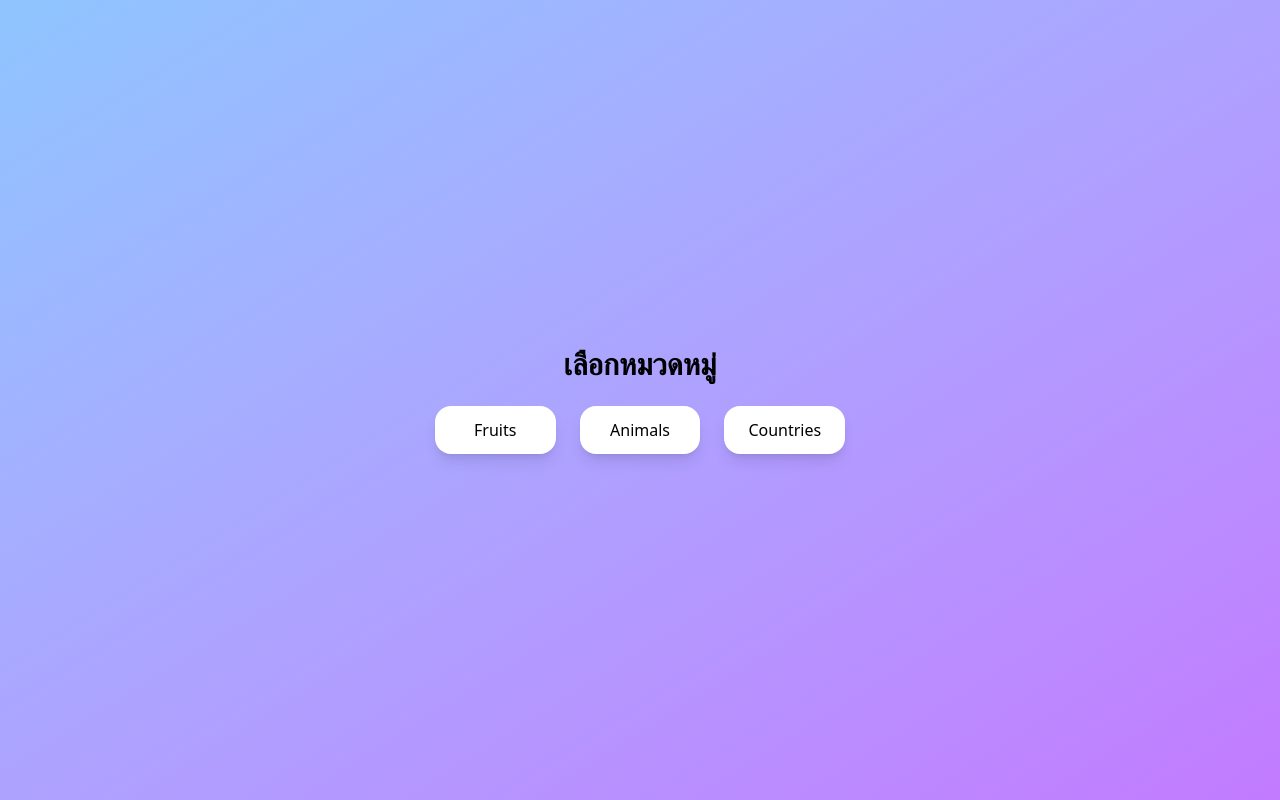
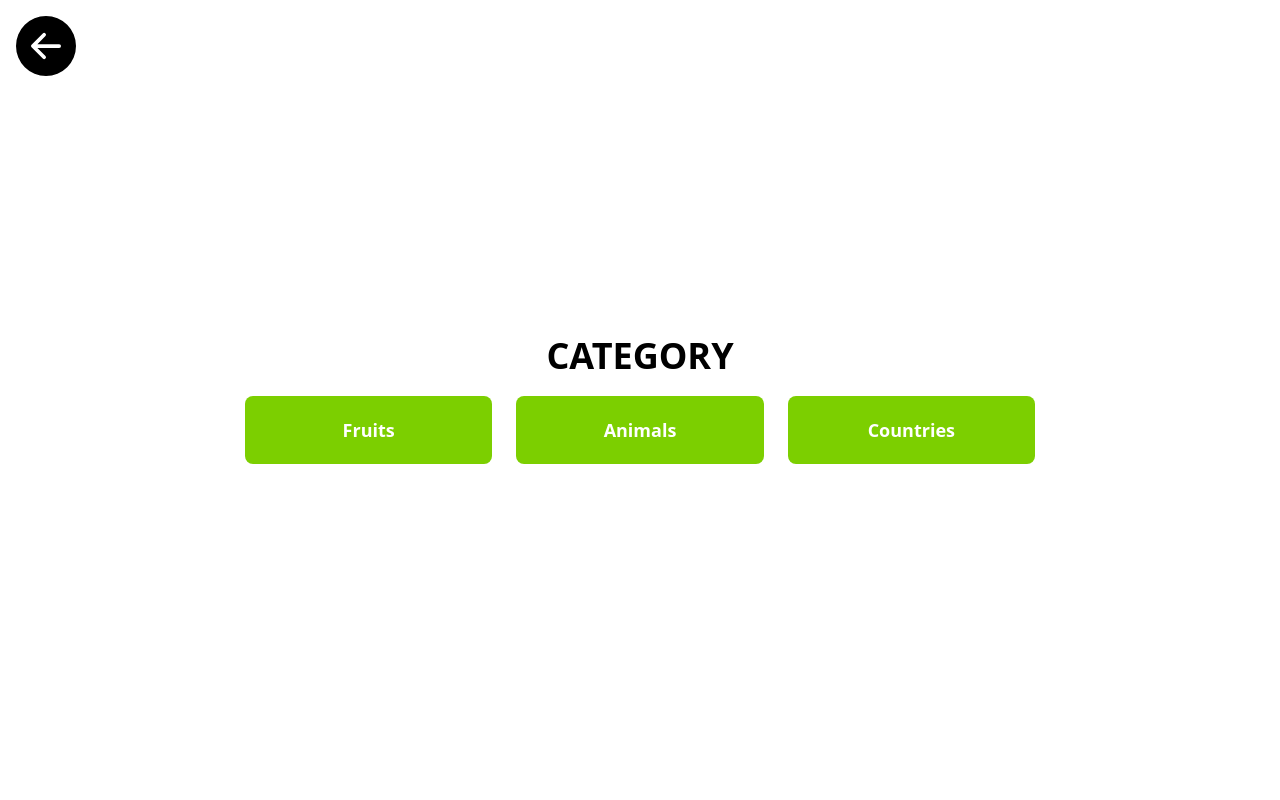
Before and after one commit to ApiwitchThongyoy/mini_project, a React (Vite) app: page /Category in a window 1280 px wide. Built offline with nearby package versions, Linux system fonts and the light colour scheme.

Commit message:
ใส่ลูกศรย้อนกลับพร้อม ใส่คำศัพท์

```diff
--- a/src/components/Category/CategoryGame.js
+++ b/src/components/Category/CategoryGame.js
@@ -1,4 +1,3 @@
-// CategoryGame.js
 import { HangmanGame } from "./HangmanGame";
 
 // Encapsulation + Inheritance
--- a/src/components/Category/CategorySelect.jsx
+++ b/src/components/Category/CategorySelect.jsx
@@ -1,35 +1,45 @@
-// CategorySelect.jsx
 import React from "react";
 import { useNavigate } from "react-router-dom";
+import { BsArrowLeftCircleFill } from "react-icons/bs";
 
 export default function CategorySelect() {
   const navigate = useNavigate();
 
   const categories = {
     Fruits: ["apple", "banana", "grape", "watermelon"],
-    Animals: ["tiger", "elephant", "zebra", "kangaroo"],
+    Animals: ["tiger", "elephant", "cat", "dog"],
     Countries: ["thailand", "japan", "france", "brazil"],
   };
 
   const handleSelect = (category, words) => {
-    // ส่ง category + words ไปที่หน้าหลัก
     navigate("/hangman", { state: { category, words } });
   };
 
   return (
-    <div className="flex flex-col items-center justify-center min-h-screen bg-gradient-to-br from-blue-300 to-purple-400">
-      <h1 className="text-3xl font-bold mb-6">เลือกหมวดหมู่</h1>
+    <>
+      <button
+        className="absolute top-4 left-4 text-6xl cursor-pointer z-50"
+        onClick={() => navigate(-1)}
+      >
+        <BsArrowLeftCircleFill />
+      </button>
+
+      <div className="flex flex-col items-center justify-center min-h-screen">
+        <h1 className="text-4xl font-bold mb-5">CATEGORY</h1>
+
         <div className="grid grid-cols-1 md:grid-cols-3 gap-6">
           {Object.entries(categories).map(([category, words]) => (
             <button
               key={category}
               onClick={() => handleSelect(category, words)}
-            className="px-6 py-3 bg-white rounded-2xl shadow-lg hover:bg-gray-200 transition"
+              className="px-20 py-5 bg-lime-500 text-white text-lg rounded-lg
+                         hover:bg-lime-600 transition duration-200 cursor-pointer font-bold"
             >
               {category}
             </button>
           ))}
         </div>
       </div>
+    </>
   );
 }
--- a/src/components/Hangman/Hangman.jsx
+++ b/src/components/Hangman/Hangman.jsx
@@ -3,7 +3,7 @@ import React, { useState } from "react";
 import { useLocation } from "react-router-dom";
 import HangmanGame from "./HangmanGame";
 import HangmanDrawing from "./HangmanDrawing";
-import { ImCross } from "react-icons/im";
+import { BsArrowLeftCircleFill } from "react-icons/bs";
 
 
 function HangmanGameSnapshot(gameObj) {
@@ -35,9 +35,9 @@ export default function Hangman() {
 
   return (
     <div>
-      <button onClick={() => {}} className="absolute mt-5 ml-5 text-5xl cursor-pointer">
-        <ImCross />
-      </button>
+       <button class="mt-5 ml-5 text-6xl cursor-pointer z-50">
+          <BsArrowLeftCircleFill />
+        </button>
 
       <div className="text-center font-sans">
         {/* หัวข้อเกม */}
--- a/src/components/Hangman/HangmanDrawing.jsx
+++ b/src/components/Hangman/HangmanDrawing.jsx
@@ -1,4 +1,3 @@
-// HangmanDrawing.jsx
 import React from "react";
 
 /**
```
Lines whose indentation alone changed are shown as unchanged.
